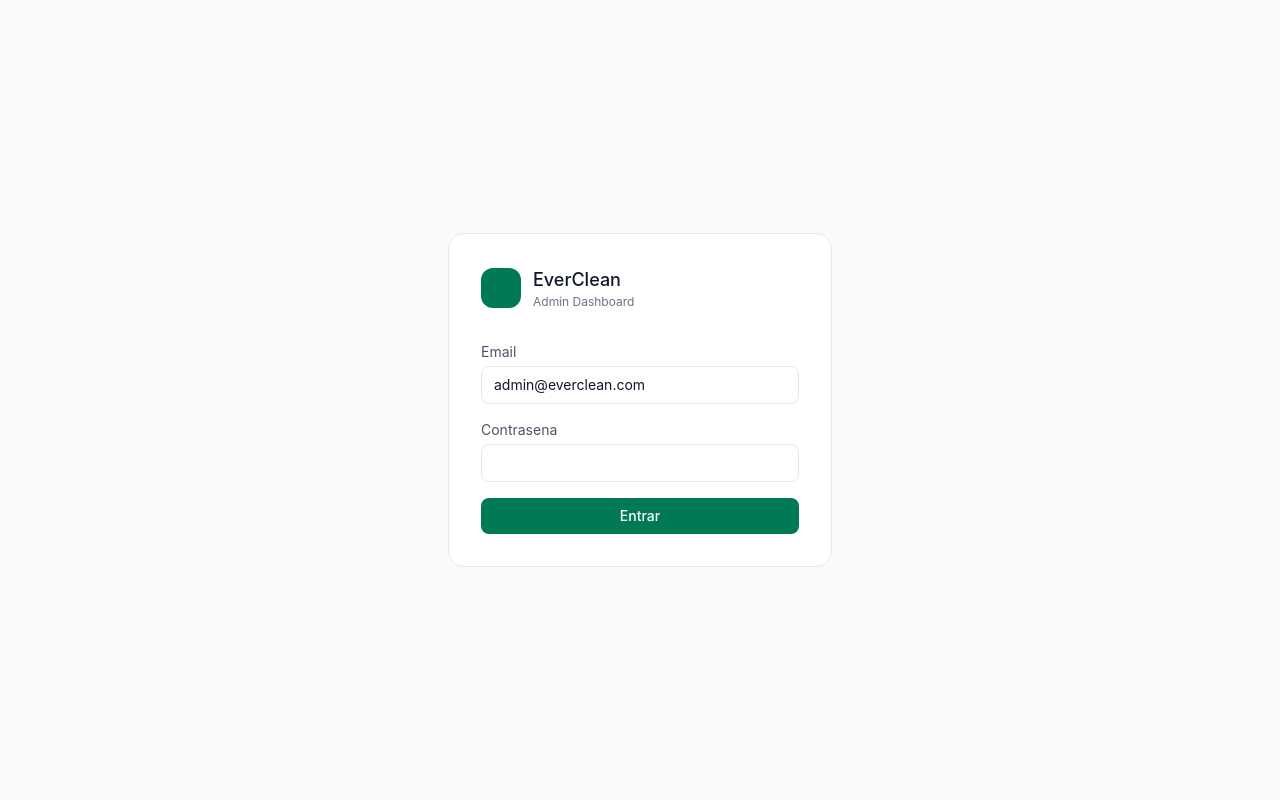
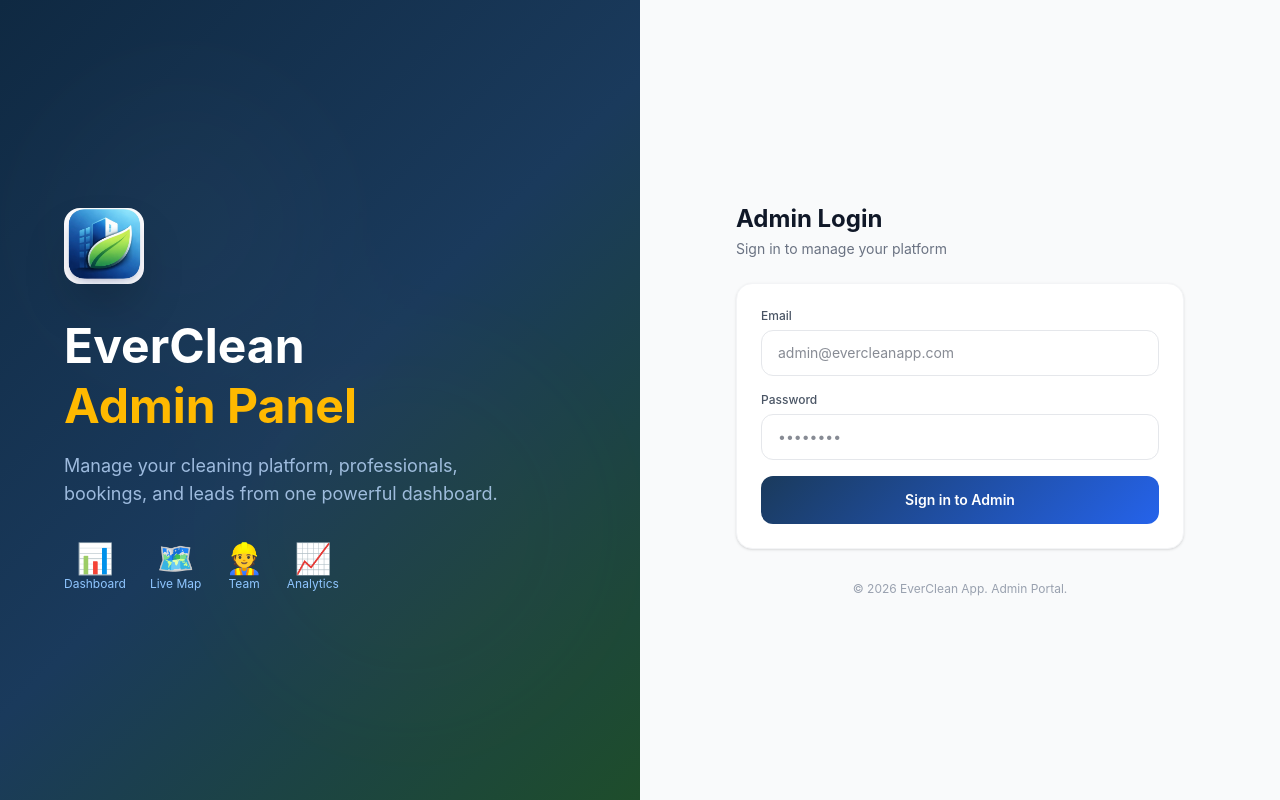
Before and after one commit to velasquezjeiler-ops/everclean-admin, a Next.js app: page / in a window 1280 px wide. Built offline with nearby package versions, Linux system fonts and the light colour scheme; no server answers.

Commit message:
Premium admin login matching client/pro design + brand identity

```diff
--- a/app/page.tsx
+++ b/app/page.tsx
@@ -1,50 +1,69 @@
 'use client';
 import { useState } from 'react';
 import { useRouter } from 'next/navigation';
-import { api } from '@/lib/api';
-export default function LoginPage() {
+import Image from 'next/image';
+
+const API = process.env.NEXT_PUBLIC_API_URL || 'https://commercial-clean-setup--velasquezjeiler.replit.app/api';
+
+export default function AdminLogin() {
   const router = useRouter();
-  const [email, setEmail] = useState('admin@everclean.com');
+  const [email, setEmail] = useState('');
   const [password, setPassword] = useState('');
   const [error, setError] = useState('');
   const [loading, setLoading] = useState(false);
-  async function handleLogin(e: React.FormEvent) {
-    e.preventDefault();
-    setLoading(true);
-    setError('');
+
+  async function handleLogin() {
+    setError(''); setLoading(true);
     try {
-      const data = await api.auth.login(email, password);
+      const res = await fetch(API+'/auth/login', { method:'POST', headers:{'Content-Type':'application/json'}, body:JSON.stringify({email,password}) });
+      const data = await res.json();
+      if (!res.ok) throw new Error(data.error || 'Invalid credentials');
+      if (data.role !== 'ADMIN') throw new Error('Admin access required');
       localStorage.setItem('token', data.accessToken);
+      localStorage.setItem('refreshToken', data.refreshToken);
       localStorage.setItem('role', data.role);
       router.push('/dashboard');
-    } catch (err) {
-      setError(err.message);
-    } finally {
-      setLoading(false);
-    }
+    } catch(e:any) { setError(e.message); }
+    setLoading(false);
   }
+
   return (
-    <div className='min-h-screen bg-gray-50 flex items-center justify-center'>
-      <div className='bg-white rounded-2xl border border-gray-200 p-8 w-full max-w-sm'>
-        <div className='flex items-center gap-3 mb-8'>
-          <div className='w-10 h-10 rounded-xl bg-emerald-700'></div>
-          <div>
-            <h1 className='text-lg font-medium text-gray-900'>EverClean</h1>
-            <p className='text-xs text-gray-500'>Admin Dashboard</p>
+    <div className="min-h-screen flex">
+      <div className="hidden lg:flex lg:w-1/2 relative overflow-hidden" style={{background:'linear-gradient(135deg, #0f2942 0%, #1a3a5c 50%, #1e4d2b 100%)'}}>
+        <div className="absolute inset-0 opacity-10">
+          <div className="absolute top-20 left-10 w-72 h-72 bg-white/20 rounded-full blur-3xl" />
+          <div className="absolute bottom-20 right-10 w-96 h-96 bg-amber-400/20 rounded-full blur-3xl" />
+        </div>
+        <div className="relative z-10 flex flex-col justify-center px-12 lg:px-16">
+          <div className="mb-8"><Image src="/logo.jpg" alt="EverClean" width={80} height={80} className="rounded-2xl shadow-2xl" /></div>
+          <h1 className="text-4xl lg:text-5xl font-bold text-white leading-tight mb-4">EverClean<br /><span className="text-amber-400">Admin Panel</span></h1>
+          <p className="text-lg text-blue-200/80 max-w-md mb-8">Manage your cleaning platform, professionals, bookings, and leads from one powerful dashboard.</p>
+          <div className="flex gap-6">
+            <div className="text-center"><p className="text-3xl font-bold text-white">📊</p><p className="text-xs text-blue-300">Dashboard</p></div>
+            <div className="text-center"><p className="text-3xl font-bold text-white">🗺️</p><p className="text-xs text-blue-300">Live Map</p></div>
+            <div className="text-center"><p className="text-3xl font-bold text-white">👷</p><p className="text-xs text-blue-300">Team</p></div>
+            <div className="text-center"><p className="text-3xl font-bold text-white">📈</p><p className="text-xs text-blue-300">Analytics</p></div>
           </div>
         </div>
-        <form onSubmit={handleLogin} className='space-y-4'>
-          <div>
-            <label className='text-sm text-gray-600 block mb-1'>Email</label>
-            <input type='email' value={email} onChange={e => setEmail(e.target.value)} className='w-full border border-gray-200 rounded-lg px-3 py-2 text-sm focus:outline-none focus:ring-2 focus:ring-emerald-500' required />
+      </div>
+      <div className="flex-1 flex items-center justify-center p-6 bg-gray-50">
+        <div className="w-full max-w-md">
+          <div className="lg:hidden text-center mb-8">
+            <Image src="/logo.jpg" alt="EverClean" width={64} height={64} className="rounded-xl shadow-lg mx-auto mb-3" />
+            <h1 className="text-2xl font-bold text-gray-900">EverClean Admin</h1>
           </div>
-          <div>
-            <label className='text-sm text-gray-600 block mb-1'>Contrasena</label>
-            <input type='password' value={password} onChange={e => setPassword(e.target.value)} className='w-full border border-gray-200 rounded-lg px-3 py-2 text-sm focus:outline-none focus:ring-2 focus:ring-emerald-500' required />
+          <h2 className="text-2xl font-bold text-gray-900 hidden lg:block mb-1">Admin Login</h2>
+          <p className="text-sm text-gray-500 mb-6">Sign in to manage your platform</p>
+          <div className="bg-white rounded-2xl shadow-sm border border-gray-100 p-6 space-y-4">
+            <div><label className="text-xs font-medium text-gray-600 block mb-1.5">Email</label><input type="email" value={email} onChange={e=>setEmail(e.target.value)} placeholder="admin@evercleanapp.com" className="w-full border border-gray-200 rounded-xl px-4 py-3 text-sm focus:outline-none focus:ring-2 focus:ring-amber-500" /></div>
+            <div><label className="text-xs font-medium text-gray-600 block mb-1.5">Password</label><input type="password" value={password} onChange={e=>setPassword(e.target.value)} onKeyDown={e=>e.key==='Enter'&&handleLogin()} placeholder="••••••••" className="w-full border border-gray-200 rounded-xl px-4 py-3 text-sm focus:outline-none focus:ring-2 focus:ring-amber-500" /></div>
+            {error && <div className="flex items-center gap-2 text-sm text-red-600 bg-red-50 rounded-xl p-3"><span>⚠️</span>{error}</div>}
+            <button onClick={handleLogin} disabled={loading} className="w-full py-3.5 rounded-xl text-sm font-semibold text-white disabled:opacity-50" style={{background:'linear-gradient(135deg, #1a3a5c 0%, #2563eb 100%)'}}>
+              {loading ? <span className="flex items-center justify-center gap-2"><span className="w-4 h-4 border-2 border-white/30 border-t-white rounded-full animate-spin" />Loading...</span> : 'Sign in to Admin'}
+            </button>
           </div>
-          {error && <p className='text-red-500 text-sm'>{error}</p>}
-          <button type='submit' disabled={loading} className='w-full bg-emerald-700 text-white rounded-lg py-2 text-sm font-medium hover:bg-emerald-800 disabled:opacity-50'>{loading ? 'Entrando...' : 'Entrar'}</button>
-        </form>
+          <p className="text-center text-xs text-gray-400 mt-8">© 2026 EverClean App. Admin Portal.</p>
+        </div>
       </div>
     </div>
   );
```
